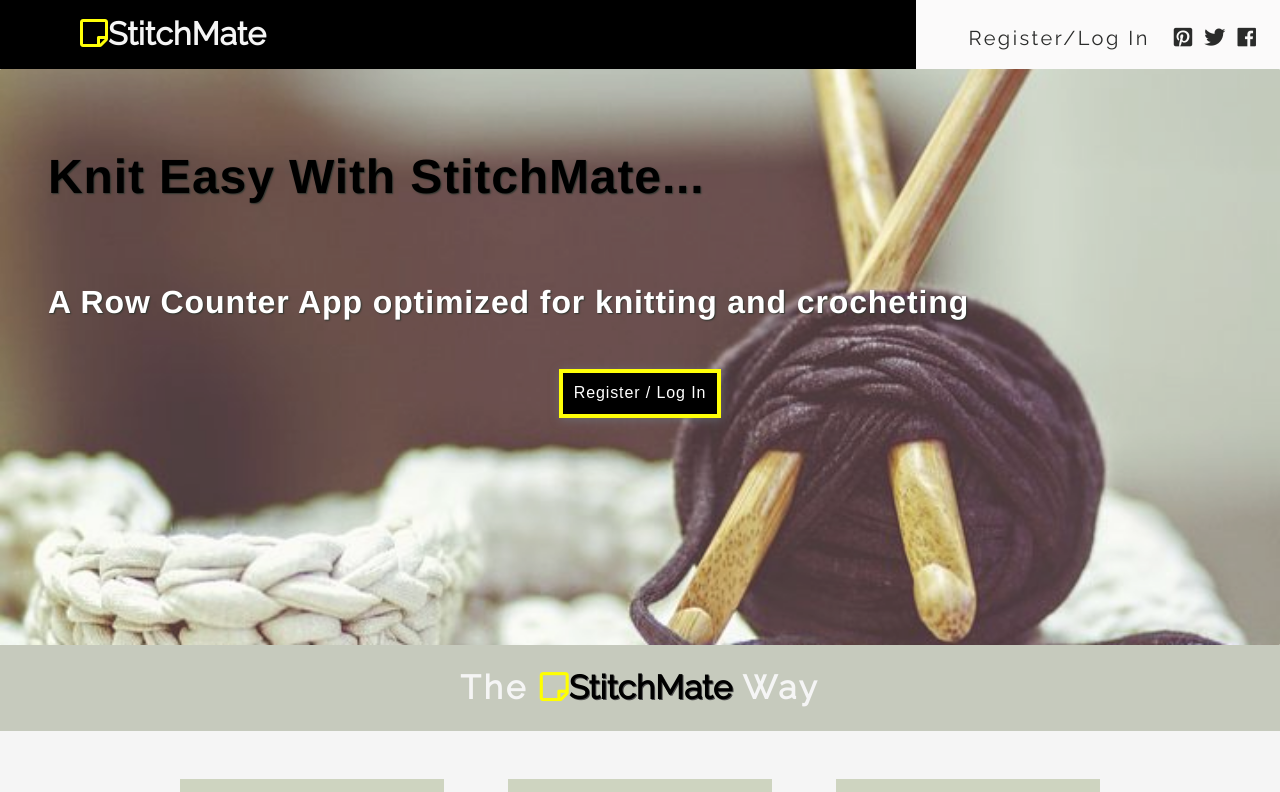
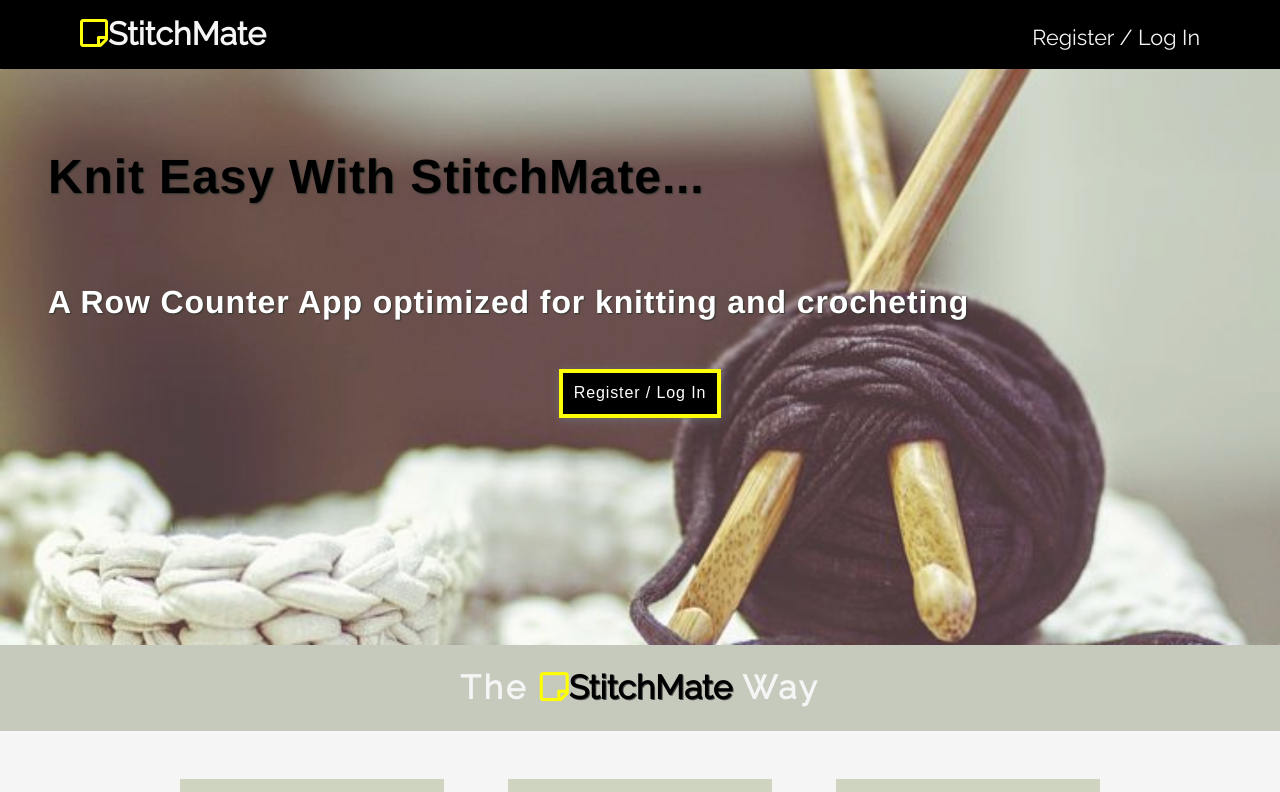
Before and after one commit to TatyCat/stitchmate, a React (Create React App) app in the folder client/: page / in a window 1280 px wide. Shown: the top 792 px of the page. Built offline with nearby package versions, Linux system fonts and the light colour scheme.

Commit message:
created state hard coded data for the pattern show page

```diff
--- a/client/src/App.js
+++ b/client/src/App.js
@@ -9,15 +9,15 @@ class App extends Component {
   render() {
     return (
       <>
-        {/* <Nav /> */}
         {/* <LogIn /> */}
 
         <Router>
           <Switch>
             <Route exact path="/" component={Landing}></Route>
+            {/* <Route path="" component={}></Route> */}
+
             <Route path="/home" component={HomeProfile}></Route>
             <Route path="/pattern" component={PatternPg}></Route>
-            {/* <Route path="" component={}></Route> */}
           </Switch>
         </Router>
       </>
--- a/client/src/index.css
+++ b/client/src/index.css
@@ -191,32 +191,35 @@ textarea {
 /* LANDING PAGE */
 
 .landing-nav {
-  background: none;
-  background-color: rgba(243, 241, 241, 0.34) !important;
-  color: black;
+  /* background: none; */
+  display: flex;
+  background-color: black;
+  color: whitesmoke;
+  align-items: baseline;
+  /* background-color: red !important; */
 }
 
-.landing-nav ul {
-  font-size: 2.5vh;
-  margin: 0;
+.landing-nav div {
+  font-size: 2.7vh;
+  padding: 1rem 5rem;
+  align-items: baseline;
+  vertical-align: middle;
 }
 
-.landing-nav ul li a:link, .landing-nav ul li a:visited {
-  color: rgb(42, 43, 42);
+.landing-nav div a:link, .landing-nav div a:visited {
+  text-decoration: none;
+  color: whitesmoke;
 }
 
-.landing-nav ul li a:hover {
-  color: black;
-  border-bottom: dashed black 1px;
+.landing-nav div a:hover {
+  color: white;
+  opacity: .8;
 }
 
 .landing-nav>h1 {
-  width: 100%;
   background-color: black;
   padding: 1rem 5rem;
-  margin-left: 0;
-  margin-top: 0;
-  margin-bottom: 0;
+  margin: 0;
 }
 
 .landing-pg {
@@ -269,6 +272,7 @@ textarea {
 
 .landing-pg header h1 {
   font-size: 3rem;
+  /* this section has a slight... problem; */
   padding-bottom: 2rem;
   color: black;
 }
@@ -485,6 +489,12 @@ footer p a i {
 }
 
 @media (max-width: 650px) {
+  .landing-nav {
+    flex-flow: column;
+    justify-content: center;
+    align-items: center;
+    white-space: nowrap;
+  }
   nav {
     justify-content: space-evenly;
   }
--- a/client/src/pages/Landing.js
+++ b/client/src/pages/Landing.js
@@ -14,26 +14,11 @@ class Landing extends Component {
               StitchMate
             </Link>
           </h1>
-          <ul>
-            <li><a href="./Login.js">Register/Log In</a></li>
-            <li id="social-media-links">
-              <a href="https://pinterest.com/" target="_blank">
-                <i className="fab fa-pinterest-square"></i>
-              </a>
-              <a href="https://twitter.com/" target="_blank">
-                <i className="w3-margin-right fab fa-twitter"></i>
-              </a>
-              <a href="https://facebook.com/" target="_blank">
-                <i className="w3-margin-right fab fa-facebook"></i>
-              </a>
-            </li>
-
-          </ul>
+          <div><Link href="./Login.js">Register / Log In</Link></div>
         </nav>
         <main className="main-container landing-pg">
           <header>
             <h1>Knit Easy With StitchMate...</h1>
-
             <h2>A Row Counter App optimized for knitting and crocheting</h2>
             <button><span>Register / Log In</span></button>
           </header>
--- a/client/src/pages/PatternPg.js
+++ b/client/src/pages/PatternPg.js
@@ -4,6 +4,47 @@ import { Link } from 'react-router-dom'
 
 
 class PatternPg extends Component {
+  state = {
+    steps: {
+      "pattern":
+      {
+        id: 1,
+        pattern_name: "Bumblebee Keychain",
+        pattern_link: "https://www.ravelry.com/patterns/library/bumblebee-15",
+        pattern_notes: "What I will need: 2.00 mm crochet hook, Tapestry needle, 3 different yarns in yellow, brown, and white which are compatible with the required crochet hook. A pair of black 6.00 mm safety eyes (or another substitute such as black beads or black yarn to embroider). Pink embroidery yarn (alternatively a substitute like pink make-up could be used).  Soft stuffing (like polyester fibrefill). Abbreviations: A – yarn colour ‘yellow’ B – yarn colour ‘brown’ C – yarn colour ‘white’ st(s) – stitch(es) ch – chain stitch sc – single crochet inc – sc in the same st twice dec – sc the next two sts together (invisible decrease) hdc – half double crochet.",
+        created_at: "2019-01-01",
+        user_id: 1111,
+        steps: [
+          {
+            id: 42,
+            step_number: 1,
+            pattern_step: "Lorem ipsum dolor sit amet consectetur adipisicing elit. Unde ducimus id at dolorum nesciunt molestiae",
+            counter_open: false,
+            row_count: 3,
+            rep_count: 3,
+          },
+          {
+            id: 43,
+            step_number: 2,
+            pattern_step: " Cast on 20 Stitches. on the Low",
+            counter_open: false,
+            row_count: 19,
+            rep_count: 3,
+          },
+          {
+            id: 44,
+            step_number: 3,
+            pattern_step: "Cast Off 86 sts using the provisional CAST OFF",
+            counter_open: true,
+            row_count: 19,
+            rep_count: 0,
+          }
+        ]
+      },
+    }
+  }
+
+
   render() {
     return (
       <>
```
Also changed, not shown: 1 other file (tests, documents, lock files or other folders).
